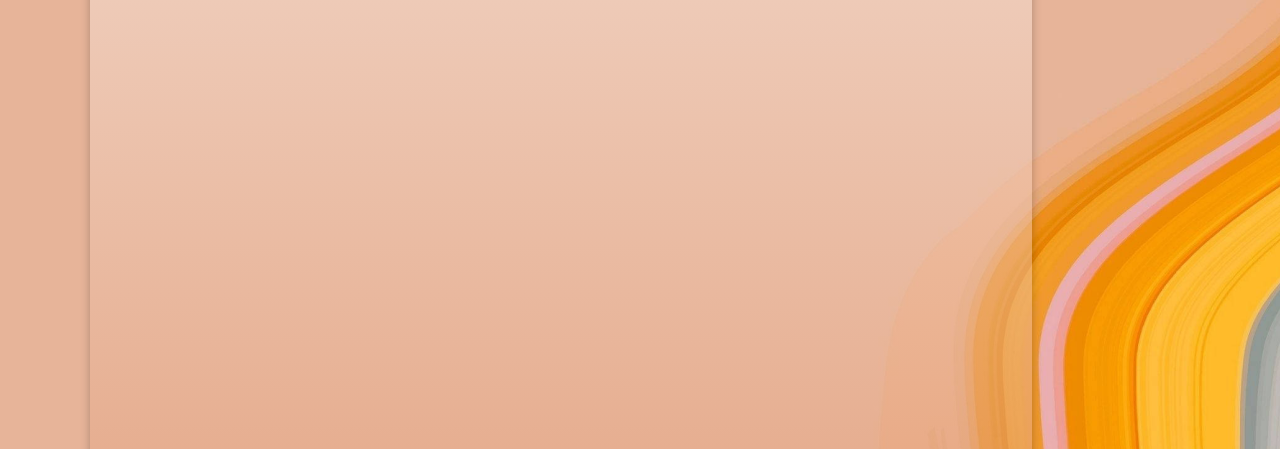
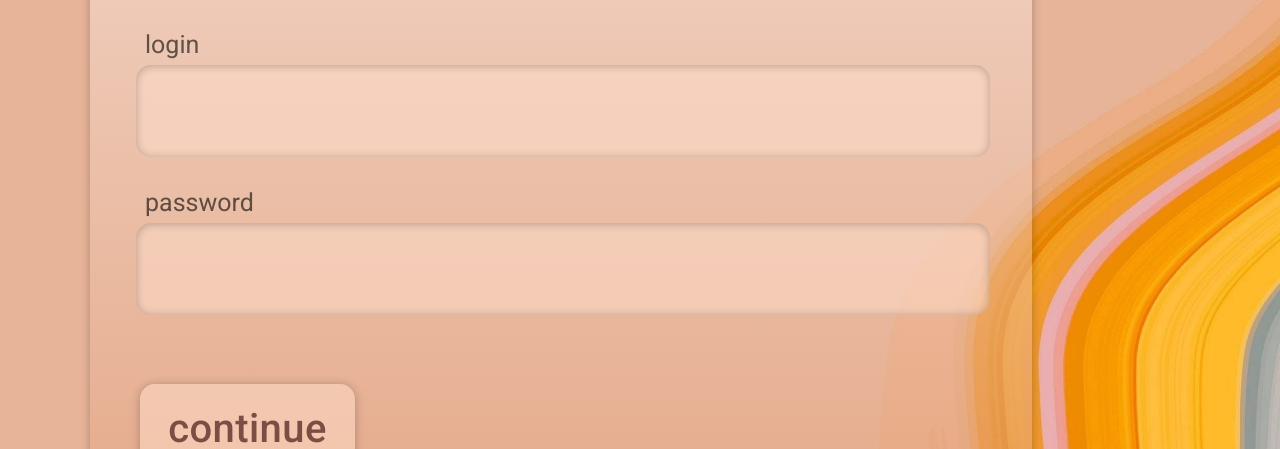
Before and after one commit to yarikip/nav-, a plain HTML site: page index.html in a window 1280 px wide. Shown: the part 351-800 px from the top of the page. Drawn offline with nearby package versions, Linux system fonts and the light colour scheme.

Commit message:
Add files via upload

```diff
--- a/index.html
+++ b/index.html
@@ -39,6 +39,20 @@
 
     <div class="login-reg-menu">
         <h1 class="reg-text">Sign in</h1>
+            <p class="log-text">login</p>
+        <div class="login">
+            <input class="log-bar" type="email" name="email" id="1">
+        </div>
+            <p class="pass-text">password</p>
+        <div class="password">
+            <input class="pass-bar" type="password" name="password" id="1">
+
+        </div>
+
+        <button class="cont-btn">
+                continue
+        </button>
+
     </div>
 </body>
 </html>
--- a/style.css
+++ b/style.css
@@ -13,6 +13,7 @@ body{
 
     background: linear-gradient(182.58deg, rgba(239, 206, 188, 0.6) 2.16%, rgba(228, 167, 135, 0.6) 97.84%);
     box-shadow: 0px 2px 10px rgba(0, 0, 0, 0.1);
+    border-radius: 0px 0px 10px 10px;
 }
 
 .bulb{
@@ -184,3 +185,90 @@ line-height: 41px; /* 82% */
 letter-spacing: 0.4px;
 
 }
+
+
+.log-bar{
+
+  width: 850px;
+  height: 90px;
+  flex-shrink: 0;
+  margin-left: 46px;
+
+  border-radius: 15px;
+  background: rgba(255, 223, 206, 0.50);
+  box-shadow: 0px 1px 8px 0px rgba(0, 0, 0, 0.25) inset;
+
+  color: rgba(0, 0, 0, 0.60);
+  font-feature-settings: 'liga' off, 'clig' off;
+  text-shadow: 0px 4px 8px rgba(0, 0, 0, 0.25);
+  font-family: Roboto;
+  font-size: 45px;
+  font-style: normal;
+  font-weight: 500;
+  line-height: 41px; /* 91.111% */
+  letter-spacing: 0.4px;
+  border: none;
+
+}
+
+.pass-bar{
+
+  width: 850px;
+  height: 90px;
+  flex-shrink: 0;
+  margin-left: 46px;
+
+  border-radius: 15px;
+  background: rgba(255, 223, 206, 0.50);
+  box-shadow: 0px 1px 8px 0px rgba(0, 0, 0, 0.25) inset;
+
+  color: rgba(0, 0, 0, 0.60);
+  font-feature-settings: 'liga' off, 'clig' off;
+  text-shadow: 0px 4px 8px rgba(0, 0, 0, 0.25);
+  font-family: Roboto;
+  font-size: 45px;
+  font-style: normal;
+  font-weight: 500;
+  line-height: 41px; /* 91.111% */
+  letter-spacing: 0.4px;
+  border: none;
+
+}
+
+p{
+
+  color: rgba(0, 0, 0, 0.60);
+  font-feature-settings: 'liga' off, 'clig' off;
+  font-family: Roboto;
+  font-size: 25px;
+  font-style: normal;
+  font-weight: 400;
+  line-height: 41px; /* 164% */
+  margin-left: 55px;
+  padding-bottom: 0;
+  margin-bottom: 0;
+}
+
+.cont-btn{
+
+  width: 215px;
+  height: 90px;
+  flex-shrink: 0;
+
+  border-radius: 15px;
+  background: rgba(255, 223, 206, 0.48);
+  box-shadow: 0px 1px 10px 0px rgba(0, 0, 0, 0.25);
+  margin-left: 50px;
+  margin-top: 69px;
+
+  color: rgba(60, 12, 12, 0.65);
+  font-feature-settings: 'liga' off, 'clig' off;
+  font-family: Roboto;
+  font-size: 40px;
+  font-style: normal;
+  font-weight: 500;
+  line-height: 41px; /* 102.5% */
+  letter-spacing: 0.4px;
+
+  border: none;
+}
```
